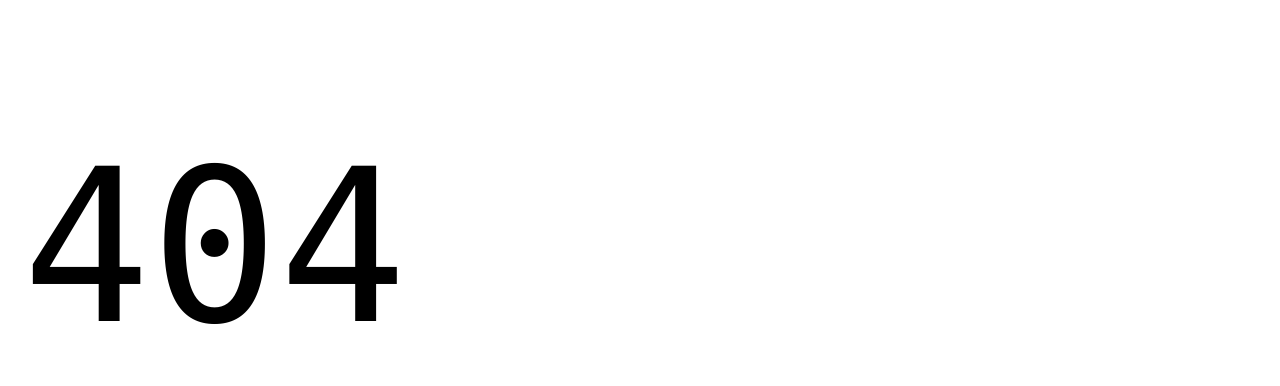
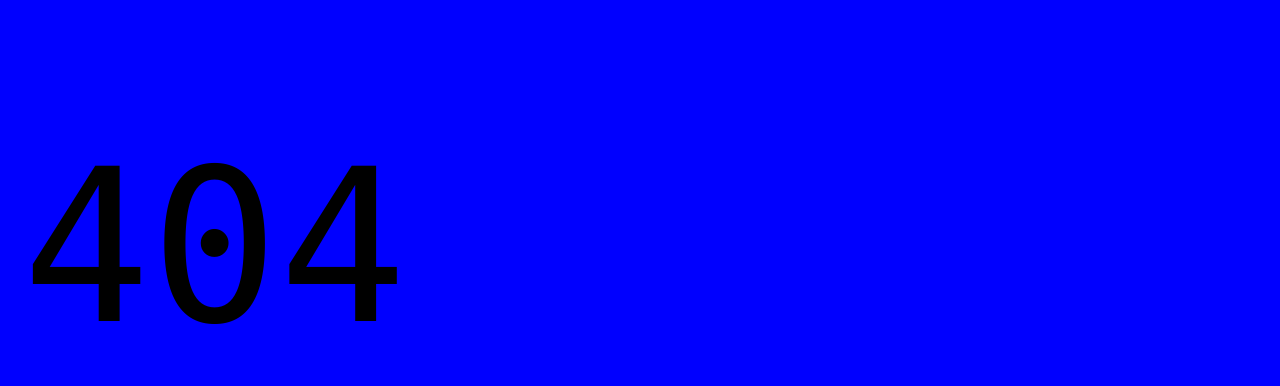
Before and after one commit to avrt/my_test_website, a website with bundled scripts: page 404.html in a window 1280 px wide. Shown: the part 61-447 px from the top of the page. Built offline with nearby package versions, Linux system fonts and the light colour scheme; files whose address does not match are found by name.

Commit message:
Update styles.css

```diff
--- a/styles/styles.css
+++ b/styles/styles.css
@@ -14,7 +14,7 @@
   /* colors */
   --link-color: #035fe6;
   --link-hover-color: #136ff6;
-  --background-color: #fff;
+  --background-color: #00f;
   --overlay-background-color: #eee;
   --highlight-background-color: #ccc;
   --text-color: #000;
```
